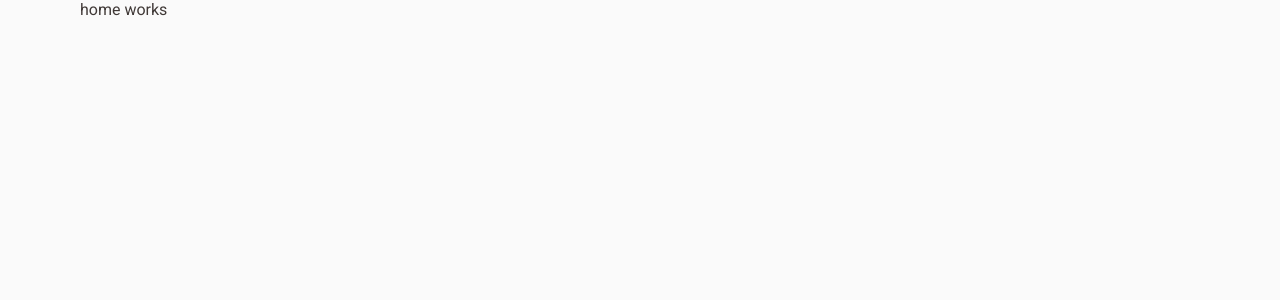
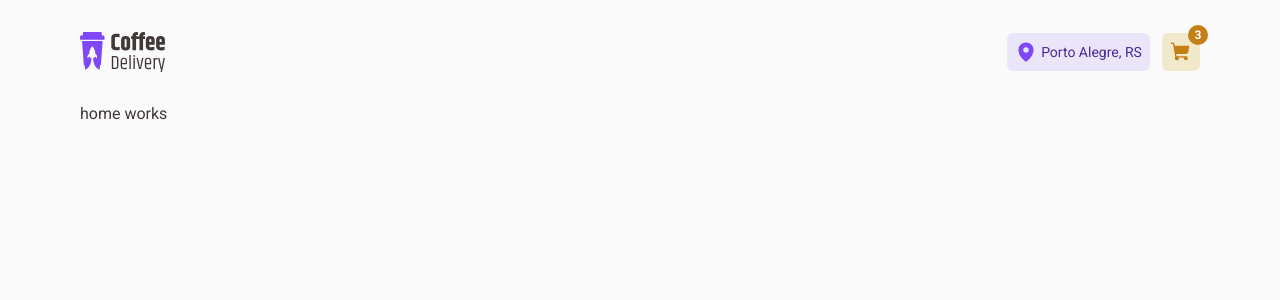
Before and after one commit to jbresolinn/ignite-03-coffedelivery, a React (Vite) app: page / in a window 1280 px wide. Shown: the top 300 px of the page. Built offline with nearby package versions, Linux system fonts and the light colour scheme.

Commit message:
feat: create header component && default layout

```diff
--- a/package.json
+++ b/package.json
@@ -10,6 +10,7 @@
     "lint": "eslint src/ --ext .ts,.tsx"
   },
   "dependencies": {
+    "phosphor-react": "^1.4.1",
     "react": "^18.2.0",
     "react-dom": "^18.2.0",
     "react-router-dom": "^6.3.0",
--- /dev/null
+++ b/src/components/Header/index.tsx
@@ -0,0 +1,23 @@
+import { MapPin, ShoppingCart } from 'phosphor-react'
+
+import { CartButton, HeaderContainer, LocationButton } from './styles'
+import logo from '../../assets/logo.svg'
+
+export function Header() {
+  return (
+    <HeaderContainer>
+      <img src={logo} alt="coffe delivery logo" />
+
+      <div>
+        <LocationButton type="button">
+          <MapPin size={22} weight="fill" />
+          Porto Alegre, RS
+        </LocationButton>
+        <CartButton type="button">
+          <ShoppingCart size={22} weight="fill" />
+          <small>3</small>
+        </CartButton>
+      </div>
+    </HeaderContainer>
+  )
+}
--- /dev/null
+++ b/src/components/Header/styles.ts
@@ -0,0 +1,70 @@
+import styled from 'styled-components'
+
+export const HeaderContainer = styled.header`
+  display: flex;
+  align-items: center;
+  justify-content: space-between;
+  padding: 2rem 0;
+
+  div {
+    display: flex;
+    align-items: center;
+    gap: 12px;
+  }
+`
+export const LocationButton = styled.button`
+  width: 8.9375rem;
+  height: 2.375rem;
+  border-radius: 6px;
+  background: ${(props) => props.theme['purple-100']};
+  color: ${(props) => props.theme['purple-900']};
+  font-size: 0.875rem;
+
+  display: flex;
+  align-items: center;
+  justify-content: center;
+  gap: 4px;
+
+  svg {
+    color: ${(props) => props.theme['purple-500']};
+  }
+`
+
+export const CartButton = styled.button`
+  width: 2.375rem;
+  height: 2.375rem;
+  border-radius: 6px;
+  background: ${(props) => props.theme['yellow-100']};
+  transition: opacity 0.2s;
+  position: relative;
+
+  display: flex;
+  align-items: center;
+  justify-content: center;
+
+  svg {
+    color: ${(props) => props.theme['yellow-900']};
+  }
+
+  &:hover {
+    opacity: 0.9;
+  }
+
+  small {
+    position: absolute;
+    top: -8px;
+    right: -8px;
+    width: 1.25rem;
+    height: 1.25rem;
+    border-radius: 50%;
+
+    display: flex;
+    align-items: center;
+    justify-content: center;
+
+    background: ${(props) => props.theme['yellow-900']};
+    color: ${(props) => props.theme.white};
+    font-size: 12px;
+    font-weight: bold;
+  }
+`
--- a/src/layouts/DefaultLayout/index.tsx
+++ b/src/layouts/DefaultLayout/index.tsx
@@ -1,9 +1,11 @@
 import { Outlet } from 'react-router-dom'
+import { Header } from '../../components/Header'
 import { LayoutContainer } from './styles'
 
 export function DefaultLayout() {
   return (
     <LayoutContainer>
+      <Header />
       <Outlet />
     </LayoutContainer>
   )
--- a/src/styles/global.ts
+++ b/src/styles/global.ts
@@ -21,6 +21,10 @@ a, button {
     cursor: pointer;
 }
 
+button {
+    border: 0;
+}
+
 button:disabled {
     cursor: not-allowed;
 }
```
Also changed, not shown: src/assets/logo.svg (added), 1 other file (tests, documents, lock files or other folders).
